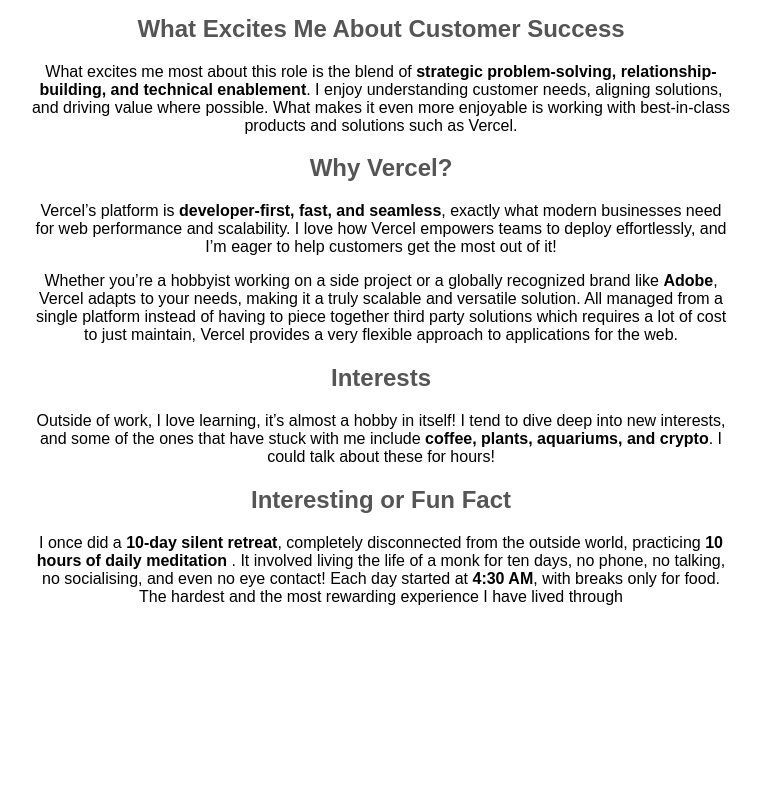
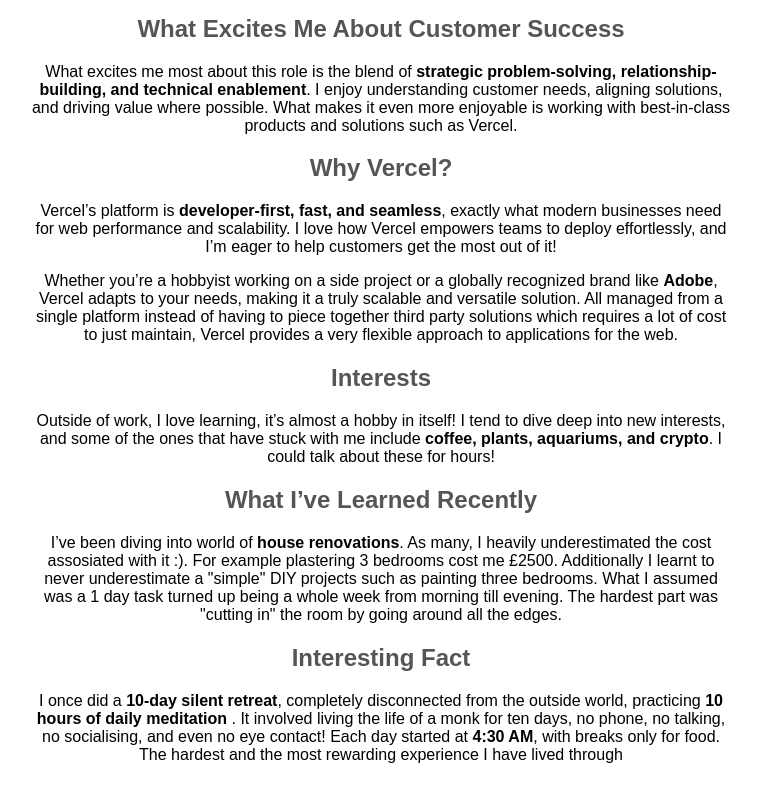
Before and after one commit to ToChewBubblegum/Vercelly, a plain HTML site: page index.html in a window 1280 px wide. Shown: the part 787-1587 px from the top of the page, without its empty margins (259-1020 px from the left). Before the commit the page ends 1429 px from the top, so only its background shows below. Drawn offline with Linux system fonts and the light colour scheme.

Commit message:
Update index.html
New commit to test branch to test out the toolbar feature.

```diff
--- a/index.html
+++ b/index.html
@@ -46,7 +46,11 @@
 <h2>Interests</h2>
 <p>Outside of work, I love learning, it’s almost a hobby in itself! I tend to dive deep into new interests, and some of the ones that have stuck with me include <strong>coffee, plants, aquariums, and crypto</strong>. I could talk about these for hours!</p>
 
-<h2>Interesting or Fun Fact</h2>
+<h2>What I’ve Learned Recently</h2>
+<p>I’ve been diving into world of <strong>house renovations</strong>. As many, I heavily underestimated the cost assosiated with it :). For example plastering 3 bedrooms cost me £2500. Additionally I learnt to never underestimate a "simple" DIY projects such as painting three bedrooms. What I assumed was a 1 day task turned up being a whole week from morning till evening. The hardest part was "cutting in" the room by going around all the edges.
+</p>
+
+<h2>Interesting Fact</h2>
 <p>I once did a <strong>10-day silent retreat</strong>, completely disconnected from the outside world, practicing <strong>10 hours of daily meditation</strong> . It involved living the life of a monk for ten days, no phone, no talking, no socialising, and even no eye contact! Each day started at <strong>4:30 AM</strong>, with breaks only for food. The hardest and the most rewarding experience I have lived through</p>
 </body>
 </html>
```
